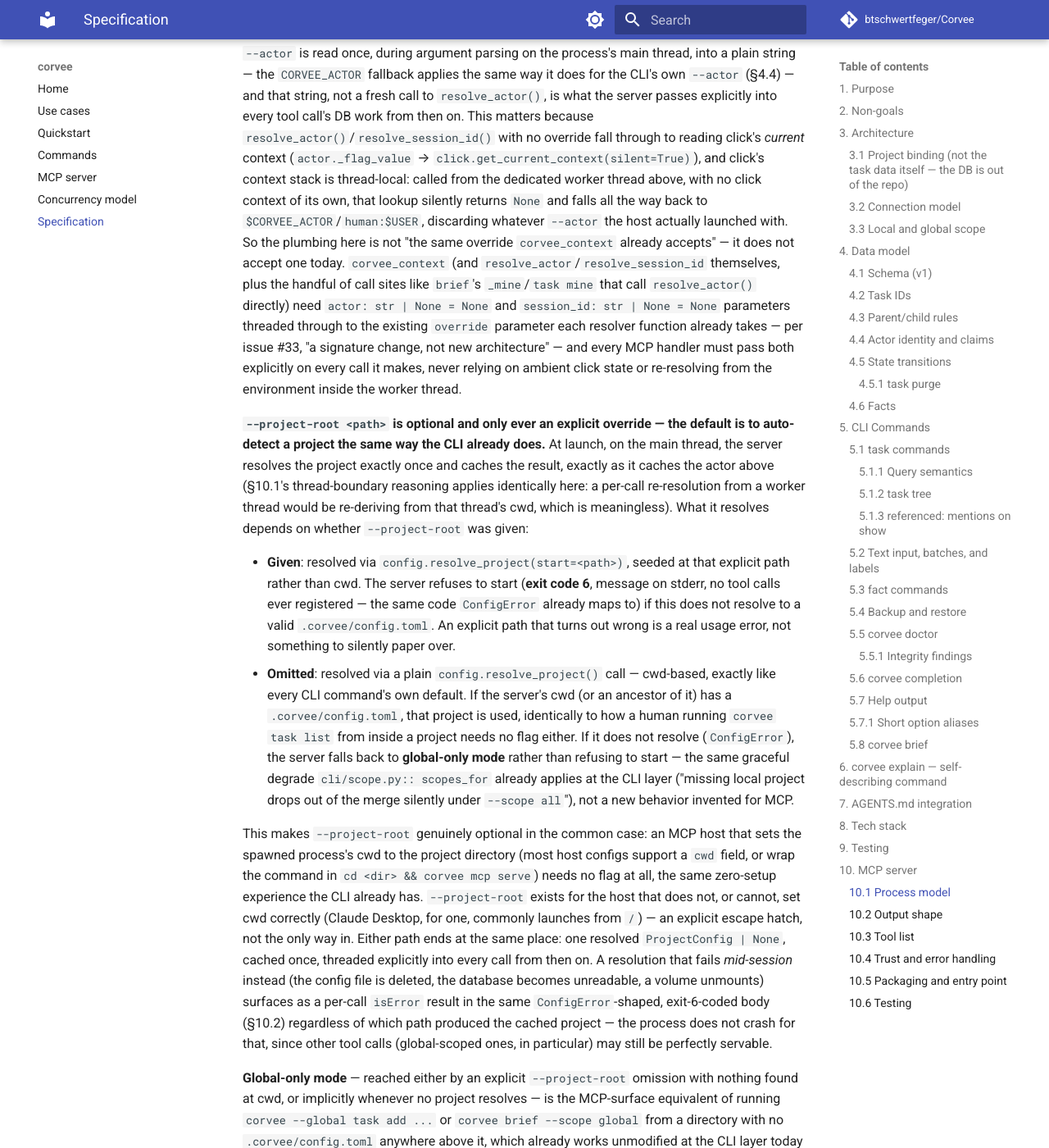
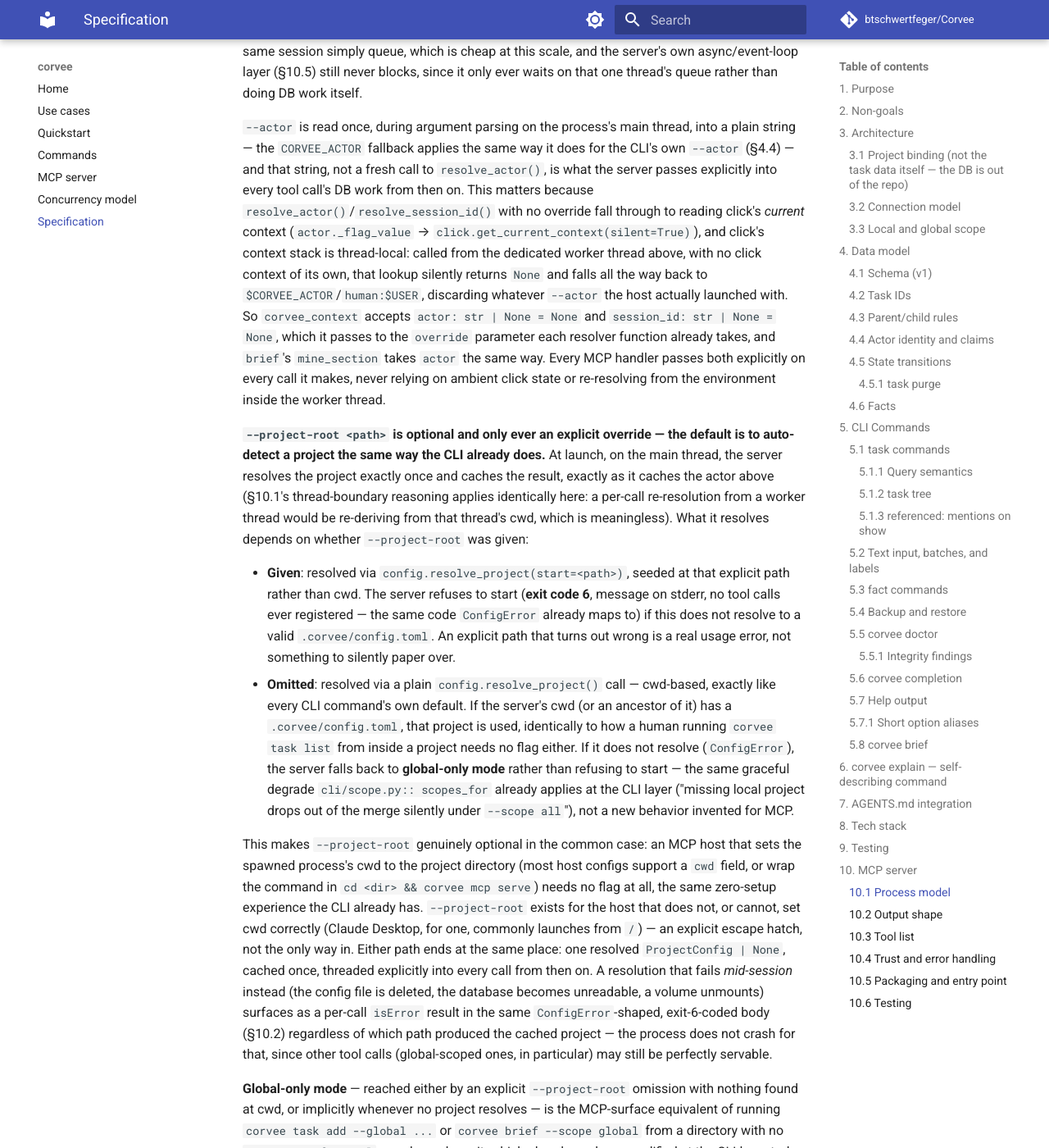
Before and after one commit to btschwertfeger/Corvee, an MkDocs documentation site: the page built from docs/spec.md, in a window 1280 px wide and 1400 px high, scrolled down 44217 px. Shown: the whole window at 82% size. Built offline with MkDocs 1.6.1 and Material for MkDocs 9.7.7, drawn with Linux system fonts in a browser that asks for light colours; comment, search, counter and statistics services are not loaded; some of the changed text lies outside the part shown.

Commit message:
docs: fix verified drift in spec

```diff
--- a/docs/spec.md
+++ b/docs/spec.md
@@ -202,7 +203,8 @@ slice from the end of the result.
 silently, the same way a missing global database already does — it never
 requires `corvee init` to have been run somewhere.** Every command whose
 `--scope` defaults to `all` (`task list`/`ready`/`search`/`mine`/`claims`,
-`fact list`/`search`, `brief`, `doctor`) resolves which scopes to query by
+`fact list`/`search`, `brief`) and `doctor`, which has no `--scope` and
+covers whichever exist, resolve which scopes to query by
 checking existence first (a `.corvee/config.toml` upward from cwd for
 local, `~/.corvee/corvee.db` for global) rather than attempting local
 unconditionally and letting a missing project raise. This is what makes
@@ -956,14 +956,15 @@ goes for `blocked_by` (§4.5), the open `blocks` predecessors of the task. Under
 agent learns the new ID), `corvee task
 claim`/`update`/`label`/`comment` return the affected task in its
 post-mutation state, and `corvee task link`/`unlink` return both endpoints.
-`corvee task show -o json` returns the same task objects with four extra
-keys per element (`labels`, `links`, `subtasks`, `events`), and `corvee
+`corvee task show -o json` returns the same task objects with six extra
+keys per element (`labels`, `links`, `subtasks`, `events`, `events_omitted`,
+`referenced`), and `corvee
 task mine` adds one (`last_comment`, null when the task has none), so both
 are supersets of the common shape rather than second shapes. Under `fact`:
 `corvee fact add -o json` returns the created fact, and `corvee fact
 verify`/`unverify`/`revise`/`retract` return the affected fact in its
-post-mutation state; `corvee fact show -o json` adds one extra key,
-`events`. `corvee fact delete` is the one exception: it returns the
+post-mutation state; `corvee fact show -o json` adds two extra
+keys, `events` and `referenced`. `corvee fact delete` is the one exception: it returns the
 deleted fact's *last* state, since there is no post-mutation state for a
 row that no longer exists (§4.6). An agent parsing either array never
 needs a per-command branch beyond that one documented case. Commands that
@@ -1684,9 +1686,8 @@ command), and `--title`/`-T` next to `--type`/`-t` (`task update`).
 ### 5.8 `corvee brief`
 
 `corvee brief [--scope local|global|all] [-o table\|wide\|json]` combines
-the three session-start queries `corvee explain`'s own guidance tells every
-agent to run separately — `task mine`, `task ready`, `task list --stale`
-— into one read-only call, pure composition over the existing
+the three session-start queries an agent would otherwise run separately —
+`task mine`, `task ready`, `task list --stale` — into one read-only call, pure composition over the existing
 `mine_tasks`/`ready_tasks`/`TaskFilter(stale_before=...)` functions with no
 new query logic. Its plain-text table renders the `mine`/`ready`/`stale`
 sections with the same narrow/wide task columns `task list` uses (§5.1),
@@ -1706,7 +1707,7 @@ since `brief` is rendering the same task rows, not a shape of its own.
 point of this command is "the one thing to run with no arguments to
 reorient," and an agent that wants the full ready list already has
 `task ready --limit <n>`. `stale` uses the same default duration as
-`task list --stale`/`task claim --stale` (`DEFAULT_STALE_DURATION`), also
+`task list --stale` (`DEFAULT_STALE_DURATION`), also
 not overridable here for the same reason. `--scope` behaves exactly like
 `task list`'s (default `all`, merged via §3.3's per-scope connection
 model, including the missing-local-project handling that lets a purely
@@ -2079,17 +2081,12 @@ reading click's *current* context (`actor._flag_value` →
 thread-local: called from the dedicated worker thread above, with no click
 context of its own, that lookup silently returns `None` and falls all the
 way back to `$CORVEE_ACTOR`/`human:$USER`, discarding whatever `--actor`
-the host actually launched with. So the plumbing here is not "the same
-override `corvee_context` already accepts" — it does not accept one today.
-`corvee_context` (and `resolve_actor`/`resolve_session_id` themselves, plus
-the handful of call sites like `brief`'s `_mine`/`task mine` that call
-`resolve_actor()` directly) need `actor: str | None = None` and
-`session_id: str | None = None` parameters threaded through to the
-existing `override` parameter each resolver function already takes — per
-issue #33, "a signature change, not new architecture" — and every MCP
-handler must pass both explicitly on every call it makes, never relying on
-ambient click state or re-resolving from the environment inside the worker
-thread.
+the host actually launched with. So `corvee_context` accepts `actor: str | None = None` and
+`session_id: str | None = None`, which it passes to the `override`
+parameter each resolver function already takes, and `brief`'s
+`mine_section` takes `actor` the same way. Every MCP handler passes both
+explicitly on every call it makes, never relying on ambient click state or
+re-resolving from the environment inside the worker thread.
 
 **`--project-root <path>` is optional and only ever an explicit override —
 the default is to auto-detect a project the same way the CLI already
@@ -2135,8 +2132,8 @@ still be perfectly servable.
 
 **Global-only mode** — reached either by an explicit `--project-root`
 omission with nothing found at cwd, or implicitly whenever no project
-resolves — is the MCP-surface equivalent of running `corvee --global task
-add ...` or `corvee brief --scope global` from a directory with no
+resolves — is the MCP-surface equivalent of running `corvee task add
+--global ...` or `corvee brief --scope global` from a directory with no
 `.corvee/config.toml` anywhere above it, which already works unmodified
 at the CLI layer today (§3.3, §5.8's "purely global `brief`" case). A
 host with no project in scope, or one used only for machine-wide
```
Also changed, not shown: other parts of docs/spec.md (+20 -19 lines).
